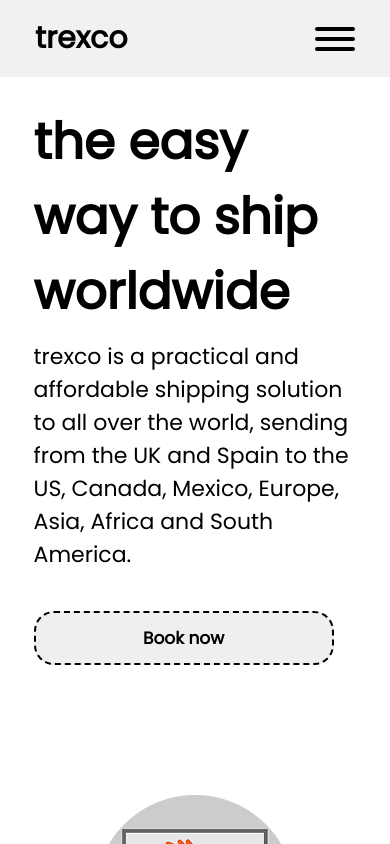
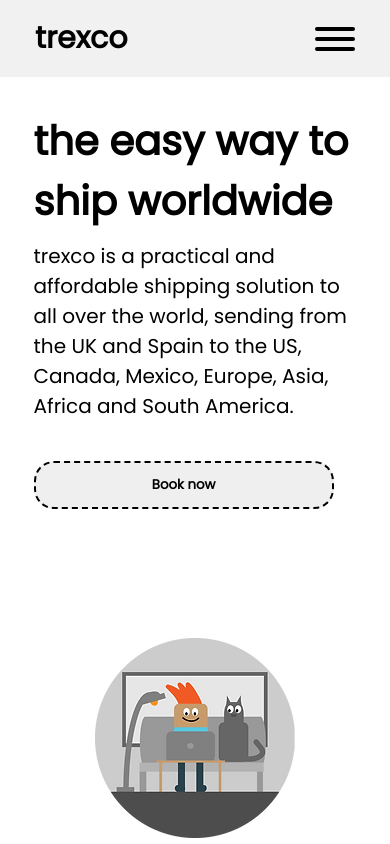
Before and after one commit to holguin4857/trexco-old, a Next.js app: page / in a window 390 px wide. Shown: the top 844 px of the page. Built offline with nearby package versions, Linux system fonts and the light colour scheme.

Commit message:
more text

```diff
--- a/styles/utilities.css
+++ b/styles/utilities.css
@@ -16,7 +16,7 @@
   }
 
   .content p {
-    font-size: 25px;
+    font-size: 26px;
     margin-bottom: 40px;
   }
 
@@ -25,7 +25,6 @@
     padding: 12px 20px;
     border-radius: 20px;
     border-style:dashed;
-    font-size: 17px;
     font-weight: 600;
 
   }
@@ -36,20 +35,7 @@
 
   /* Hero content responsive */
 
-  @media screen and (max-width: 980px) {
-    .image {
-        width: 350px;
-    }
-    .content h1 {
-        font-size: 40px;
-    }
-    .content p {
-        font-size: 17px;
-    }
-    .container {
-        margin-top: 10px;
-    }
-  }
+
 
   @media screen and (max-width: 600px) {
 
@@ -58,11 +44,11 @@
     }
 
     .content h1 {
-        font-size: 50px;
+        font-size: 40px;
     }
 
     .content p {
-      font-size: 22px;
+      font-size: 20px;
   }
 
     .container {
@@ -81,7 +67,6 @@
     align-items: center;
     padding: 3%;
     text-align: center;
-    font-size: 22px;
     margin-bottom: 20px;
 
 }
@@ -113,7 +98,6 @@
 
     .column-3 {
         flex-direction: column;
-        font-size: 22px;
         margin: 0;
     }
 
```
